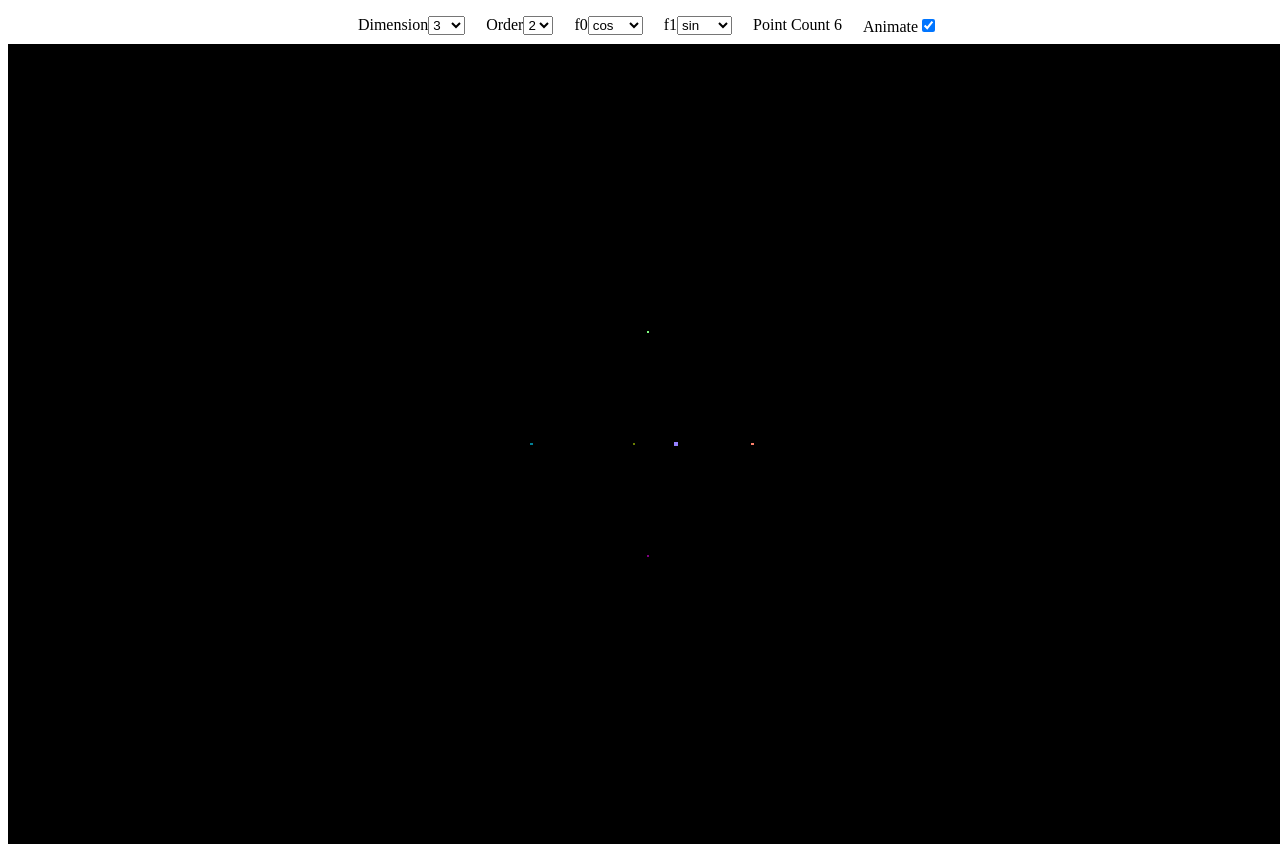
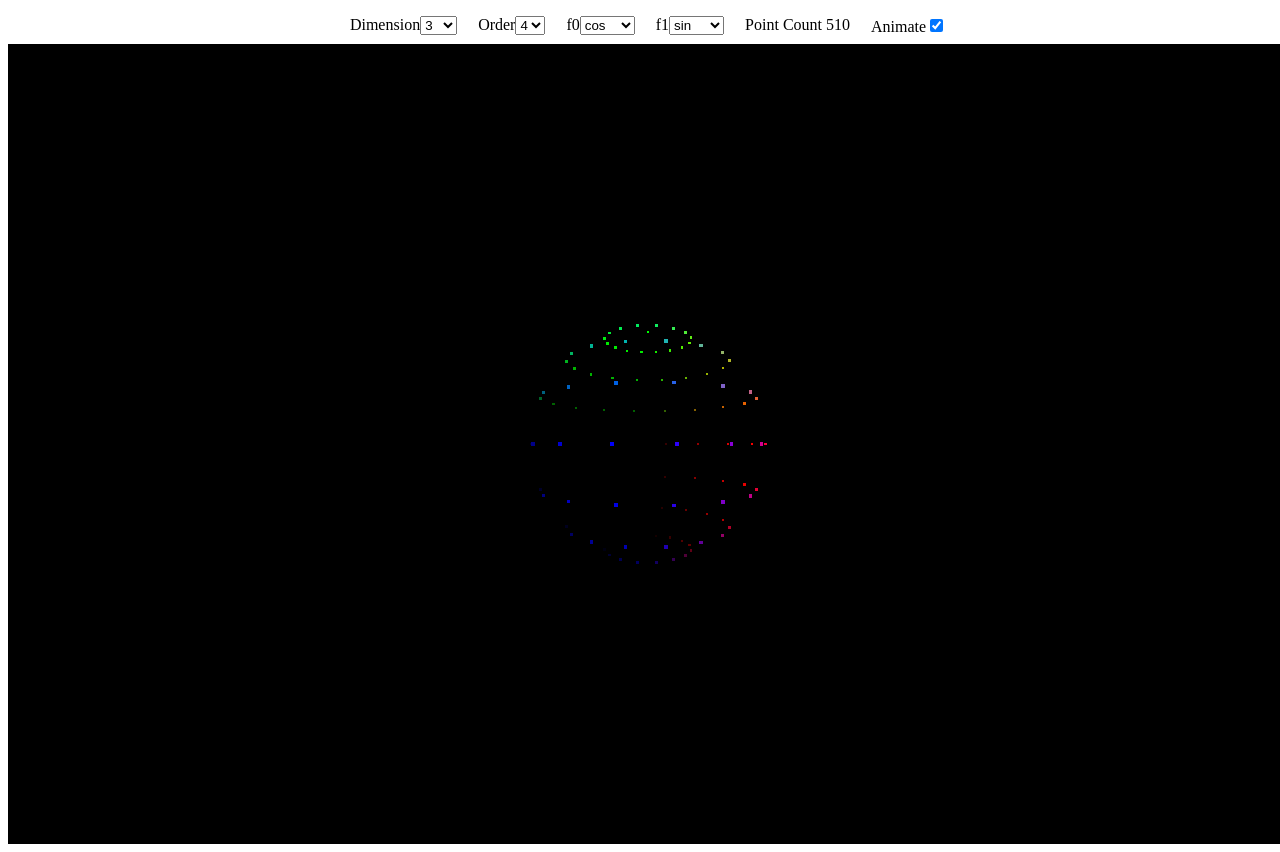
Before and after one commit to haywood/stereo, a Next.js app: page / in a window 1280 px wide. Built offline with nearby package versions, Linux system fonts and the light colour scheme.

Commit message:
following up
- added one a space-filling round of rotation to halveAndDouble
- implemented stereographic projection
- added helper for turning points into vertices and colors

```diff
--- /dev/null
+++ b/components/geometry_helper.ts
@@ -0,0 +1,16 @@
+import { flatten } from "mathjs";
+
+export default class GeometryHelper {
+  static vertices(points, dimension: number) {
+    if (dimension < 3) {
+      points = points.map(p => [...p, ...new Array(3 - dimension).fill(0)]);
+    } else if (dimension > 3) {
+      points = points.map(p => p.slice(0, 3));
+    }
+    return flatten(points).valueOf() as number[];
+  }
+
+  static colors(vertices) {
+    return vertices.map(x => (x + 1) / 2);
+  }
+}
--- /dev/null
+++ b/components/projector.ts
@@ -0,0 +1,47 @@
+import { zeros, dot } from "mathjs";
+export default class Projector {
+  static stereo(points, from: number, to: number) {
+    if (from < to) {
+      return this.stereoUp(points, from, to);
+    } else if (from > to) {
+      return this.stereoDown(points, from, to);
+    } else {
+      return points.slice();
+    }
+  }
+
+  static stereoUp(points, from, to) {
+    points = points.map(p => {
+      const q = new Array(from + 1).fill(0);
+      const norm2 = dot(p, p);
+      const divisor = norm2 + 1;
+      q[0] = (norm2 - 1) / divisor;
+      for (let d = 1; d < from + 1; d++) {
+        q[d] = (2 * p[d - 1]) / divisor;
+      }
+      return q;
+    });
+
+    if (from >= to - 1) {
+      return points;
+    } else {
+      return this.stereoUp(points, from + 1, to);
+    }
+  }
+
+  static stereoDown(points, from, to) {
+    points = points.map(p => {
+      const q = new Array(from - 1).fill(0);
+      for (let d = 0; d < from - 1; d++) {
+        q[d] = p[d] / (1 - p[0]);
+      }
+      return q;
+    });
+
+    if (from <= to + 1) {
+      return points;
+    } else {
+      return this.stereoDown(points, from - 1, to);
+    }
+  }
+}
--- a/components/sphere.ts
+++ b/components/sphere.ts
@@ -33,6 +33,8 @@ import {
   flatten,
   round
 } from "mathjs";
+import GeometryHelper from "./geometry_helper";
+import Projector from "./projector";
 
 export default class Sphere {
   private readonly points = [];
@@ -54,40 +56,25 @@ export default class Sphere {
   }
 
   get vertices() {
-    const { dimension } = this;
-    let { points } = this;
-
-    if (dimension < 3) {
-      points = points.map(p => [...p, ...new Array(3 - dimension).fill(0)]);
-    } else if (dimension > 3) {
-      points = points.map(p => p.slice(0, 3));
-    }
-
-    return flatten(points).valueOf() as number[];
+    const { points, dimension } = this;
+    return GeometryHelper.vertices(
+      Projector.stereo(points, dimension, 3),
+      dimension
+    );
   }
 
   get colors() {
-    return this.vertices.map(x => 1);
+    return this.vertices;
   }
 
   rotate(theta: { phi: number; d0: number; d1: number }) {
     let { points, dimension } = this;
 
     if (dimension > 1) {
-      points = points.map(p => {
-        const q = p.slice();
-        this.rotatePoint(q, theta);
-        return q;
-      });
+      for (const p of points) {
+        this.rotatePoint(p, theta);
+      }
     }
-
-    if (dimension < 3) {
-      points = points.map(p => [...p, ...new Array(3 - dimension).fill(0)]);
-    } else if (dimension > 3) {
-      points = points.map(p => p.slice(0, 3));
-    }
-
-    return flatten(points).valueOf() as number[];
   }
 
   generatePoints() {
@@ -95,6 +82,12 @@ export default class Sphere {
   }
 
   halveAndDouble() {
+    // generates C(order) points where C(o) = (1 + 2 ** o) * C(o - 1), C(0) =
+    // dimension
+    // This is done by generating seed points and then rotating them through
+    // the first 2 ** (o-1) odd multiples of pi / 2 ** o
+    // The affect of this is to halve the angle at each step and double the
+    // number of points
     const { dimension, order } = this;
     const planes = [];
     for (let d = 0; d < dimension; d++) {
@@ -126,6 +119,25 @@ export default class Sphere {
       }
     }
 
+    // an additonal rotation of a singe plane to fill space between axes
+    if (dimension > 2) {
+      for (let o = 2; o < order; o++) {
+        const divisor = 2 ** o;
+        const angleCount = divisor / 2;
+        const d0 = 0;
+        const d1 = dimension - 1;
+        const temp = planes[1].slice();
+        for (const p of planes[1]) {
+          for (let n = 0; n < angleCount; n++) {
+            const multiple = 2 * n + 1;
+            const phi = (multiple * pi) / divisor;
+            temp.push(this.rotatePoint(p.slice(), { phi, d0, d1 }));
+          }
+        }
+        planes[1] = temp;
+      }
+    }
+
     return planes.reduce((points, plane) => points.concat(plane), []);
   }
 
--- a/pages/index.tsx
+++ b/pages/index.tsx
@@ -56,7 +56,7 @@ const COORDINATE_FUNCTIONS = [
 const DEFAULT_DIMENSIONS = Array.from(new Array(10).keys()).map(d => d + 1);
 const DEFAULT_DIMENSION = 3;
 const DEFAULT_ORDERS = Array.from(new Array(7).keys());
-const DEFAULT_ORDER = 2;
+const DEFAULT_ORDER = 4;
 
 class ThreeDemo extends React.Component {
   readonly points: Points = new Points(
@@ -149,20 +149,19 @@ class ThreeDemo extends React.Component {
   draw() {
     const geometry = this.points.geometry as BufferGeometry;
     const { sphere, count, dimension } = this.state;
-    const vertices = sphere.rotate({
-      phi: count * DEGREES_PER_FRAME,
+    sphere.rotate({
+      phi: DEGREES_PER_FRAME,
       d0: 0,
       d1: dimension - 1
     });
-    const colors = vertices.map(x => (x + 1) / 2);
 
     geometry.setAttribute(
       "position",
-      new BufferAttribute(new Float32Array(vertices), 3)
+      new BufferAttribute(new Float32Array(sphere.vertices), 3)
     );
     geometry.setAttribute(
       "color",
-      new BufferAttribute(new Float32Array(colors), 3)
+      new BufferAttribute(new Float32Array(sphere.colors), 3)
     );
 
     this.renderer.render(this.scene, this.camera);
@@ -294,11 +293,18 @@ function highestOrderForDimension(d: number) {
 }
 
 function safeOrdersForDimension(d: number) {
-  return DEFAULT_ORDERS.filter(o => logPointCount(o, d) <= 12);
+  return DEFAULT_ORDERS.filter(o => {
+    const count = pointCount(o, d);
+    console.log(`pointCount(${o}, ${d}) = ${count}`);
+    return count <= 4096;
+  });
 }
 
-function logPointCount(o, d) {
-  return o * (d - 1);
+function pointCount(o, d) {
+  if (o <= 0) {
+    return d;
+  }
+  return (1 + 2 ** (o - 1)) * pointCount(o - 1, d);
 }
 
 const Index = () => <ThreeDemo />;
```
